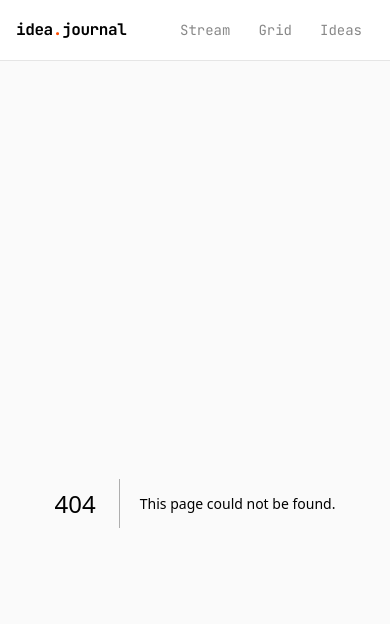
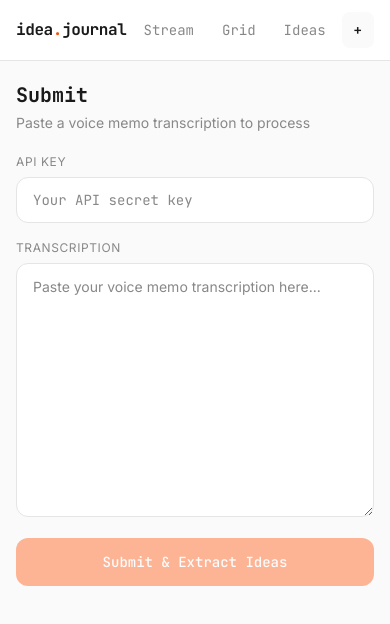
Before and after one commit to JayIsLate/idea-journal, a Next.js app: page /submit in a window 390 px wide. Before the commit this address had no page. Shown: the top 624 px of the page. Built offline with nearby package versions, Linux system fonts and the light colour scheme.

Commit message:
Add submit page for mobile transcription input

```diff
--- /dev/null
+++ b/app/submit/page.tsx
@@ -0,0 +1,100 @@
+"use client";
+
+import { useState } from "react";
+
+export default function SubmitPage() {
+  const [transcription, setTranscription] = useState("");
+  const [apiKey, setApiKey] = useState("");
+  const [status, setStatus] = useState<"idle" | "submitting" | "success" | "error">("idle");
+  const [result, setResult] = useState<string>("");
+
+  async function handleSubmit(e: React.FormEvent) {
+    e.preventDefault();
+    if (!transcription.trim() || !apiKey.trim()) return;
+
+    setStatus("submitting");
+    setResult("");
+
+    try {
+      const res = await fetch("/api/entry", {
+        method: "POST",
+        headers: {
+          "Content-Type": "application/json",
+          "x-api-key": apiKey,
+        },
+        body: JSON.stringify({ transcription }),
+      });
+
+      if (!res.ok) {
+        const data = await res.json();
+        throw new Error(data.error || "Failed to submit");
+      }
+
+      const data = await res.json();
+      setStatus("success");
+      setResult(`"${data.title}" — ${data.ideas?.length ?? 0} ideas extracted`);
+      setTranscription("");
+    } catch (err: unknown) {
+      setStatus("error");
+      setResult(err instanceof Error ? err.message : "Something went wrong");
+    }
+  }
+
+  return (
+    <div className="max-w-stream mx-auto px-4 sm:px-6 pb-12">
+      <div className="mb-5">
+        <h1 className="font-mono text-xl sm:text-2xl font-bold">Submit</h1>
+        <p className="text-sm text-secondary mt-1">
+          Paste a voice memo transcription to process
+        </p>
+      </div>
+
+      <form onSubmit={handleSubmit} className="space-y-4">
+        <div>
+          <label className="label block mb-1.5">API Key</label>
+          <input
+            type="password"
+            value={apiKey}
+            onChange={(e) => setApiKey(e.target.value)}
+            placeholder="Your API secret key"
+            className="w-full text-sm font-mono bg-card border border-border rounded-xl px-4 py-3 text-text placeholder:text-secondary focus:outline-none focus:border-accent"
+          />
+        </div>
+
+        <div>
+          <label className="label block mb-1.5">Transcription</label>
+          <textarea
+            value={transcription}
+            onChange={(e) => setTranscription(e.target.value)}
+            placeholder="Paste your voice memo transcription here..."
+            rows={10}
+            className="w-full text-sm font-sans bg-card border border-border rounded-xl px-4 py-3 text-text placeholder:text-secondary focus:outline-none focus:border-accent resize-y leading-relaxed"
+          />
+        </div>
+
+        <button
+          type="submit"
+          disabled={status === "submitting" || !transcription.trim() || !apiKey.trim()}
+          className="w-full font-mono text-sm font-medium bg-accent text-white rounded-xl px-4 py-3.5 active:scale-[0.98] transition-all disabled:opacity-40 disabled:active:scale-100"
+        >
+          {status === "submitting" ? "Processing..." : "Submit & Extract Ideas"}
+        </button>
+      </form>
+
+      {status === "success" && (
+        <div className="mt-4 p-4 bg-green-50 border border-green-200 rounded-xl">
+          <p className="text-sm font-mono text-green-700">{result}</p>
+          <a href="/" className="text-sm font-mono text-accent mt-2 inline-block active:opacity-70">
+            View in stream &rarr;
+          </a>
+        </div>
+      )}
+
+      {status === "error" && (
+        <div className="mt-4 p-4 bg-red-50 border border-red-200 rounded-xl">
+          <p className="text-sm font-mono text-red-700">{result}</p>
+        </div>
+      )}
+    </div>
+  );
+}
--- a/components/Nav.tsx
+++ b/components/Nav.tsx
@@ -7,6 +7,7 @@ const links = [
   { href: "/", label: "Stream" },
   { href: "/grid", label: "Grid" },
   { href: "/ideas", label: "Ideas" },
+  { href: "/submit", label: "+" },
 ];
 
 export default function Nav() {
```
